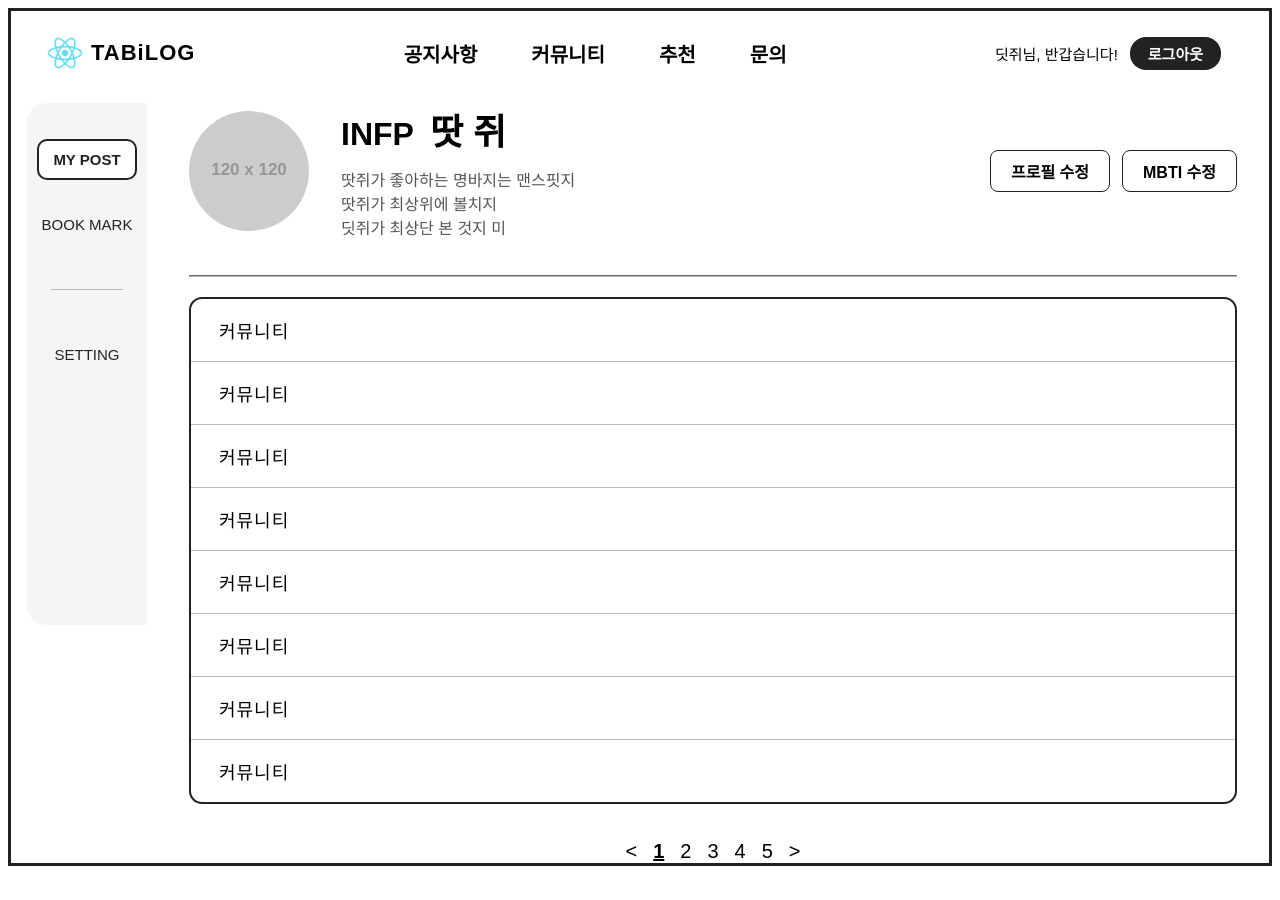
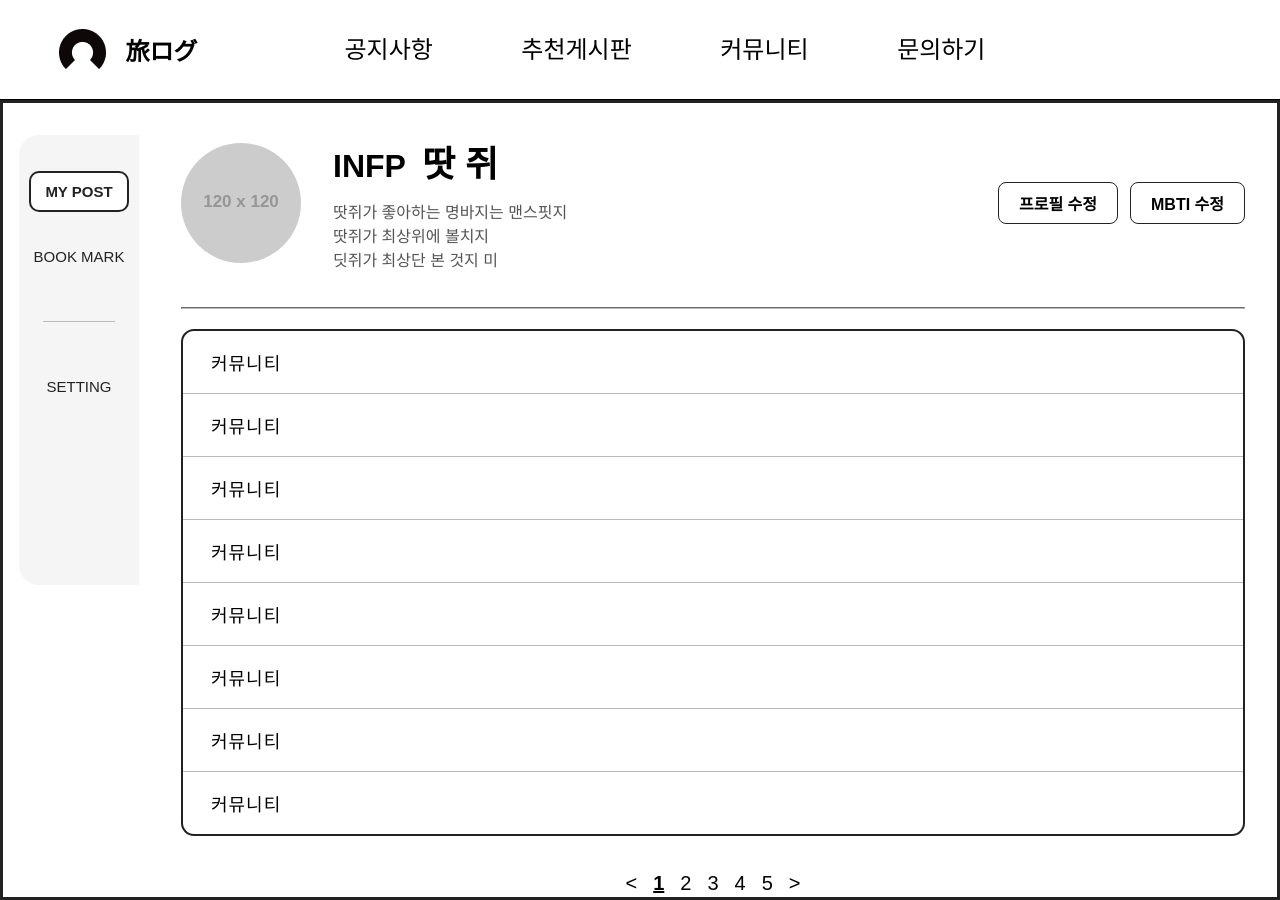
Before and after one commit to seo3154/TabiLog, a React (Create React App) app in the folder frontend/: page /mypage in a window 1280 px wide. Before the commit the page ends 874 px from the top, so only its background shows below. Built offline with nearby package versions, Linux system fonts and the light colour scheme.

Commit message:
신 창 섭
정 상 화

```diff
--- a/frontend/src/App.js
+++ b/frontend/src/App.js
@@ -2,15 +2,21 @@ import { Routes, Route } from "react-router-dom";
 import MainPage from "./pages/MainPage";
 import MyPage from "./pages/MyPage";
 import NoticePage from "./pages/NoticePage";
+import Header from "./components/Header";
+
+// ... 기타 페이지
 
 function App() {
   return (
-    <Routes>
-      <Route path="/" element={<MainPage />} />
-      <Route path="/mypage" element={<MyPage />} />
-      {/* NoticePage에서 중첩 라우팅 처리 */}
-      <Route path="/notice/*" element={<NoticePage />} />
-    </Routes>
+    <>
+      <Header />
+      <Routes>
+        <Route path="/" element={<MainPage />} />
+        <Route path="/mypage" element={<MyPage />} />
+        <Route path="/notice/*" element={<NoticePage />} />
+        {/* 기타 Route 추가 */}
+      </Routes>
+    </>
   );
 }
 
--- a/frontend/src/components/header.jsx
+++ b/frontend/src/components/header.jsx
@@ -1,40 +1,30 @@
-import React from 'react';
-import '../styles/header.css'
-import logo from '../assets/logo.png'
+import React from "react";
+import { Link } from "react-router-dom"; // 추가!
+import "../styles/Header.css";
+import logo from "../assets/logo.png";
 
 const Header = () => {
   return (
     <header>
       <div className="logo">
-        <a href="index.html">
+        <Link to="/">
           <img src={logo} alt="로고" />
           <h2>旅ログ</h2>
-        </a>
+        </Link>
       </div>
 
       <ul className="menu">
         <li>
-          <a href="#">
-            공지사항
-          </a>
+          <Link to="/notice">공지사항</Link>
         </li>
-
         <li>
-          <a href="#">
-            추천게시판
-          </a>
+          <Link to="/recommend">추천게시판</Link>
         </li>
-
         <li>
-          <a href="#">
-            커뮤니티
-          </a>
+          <Link to="/community">커뮤니티</Link>
         </li>
-
         <li>
-          <a href="#">
-            문의하기
-          </a>
+          <Link to="/contact">문의하기</Link>
         </li>
       </ul>
     </header>
--- a/frontend/src/pages/MainPage.jsx
+++ b/frontend/src/pages/MainPage.jsx
@@ -7,12 +7,6 @@ function MainPage() {
     <div style={{ padding: 32 }}>
       <h1>旅ログ 메인페이지</h1>
       <div style={{ marginTop: 32, display: "flex", gap: 16 }}>
-        <button
-          onClick={() => navigate("/notice")}
-          style={{ padding: "12px 32px", fontSize: 18, cursor: "pointer" }}
-        >
-          공지사항 페이지로 이동
-        </button>
         <button
           onClick={() => navigate("/mypage")}
           style={{ padding: "12px 32px", fontSize: 18, cursor: "pointer" }}
--- a/frontend/src/pages/MyPage.jsx
+++ b/frontend/src/pages/MyPage.jsx
@@ -26,52 +26,6 @@ export default function MyPage() {
       }}
     >
       {/* 상단 네비 */}
-      <header
-        style={{
-          display: "flex",
-          alignItems: "center",
-          justifyContent: "space-between",
-          padding: "24px 48px 0 36px",
-        }}
-      >
-        <div style={{ display: "flex", alignItems: "center", gap: 8 }}>
-          <img
-            src="/logo192.png"
-            alt="TABiLOG"
-            style={{ width: 36, height: 36 }}
-          />
-          <span style={{ fontWeight: "bold", fontSize: 22, letterSpacing: 1 }}>
-            TABiLOG
-          </span>
-        </div>
-        <nav
-          style={{ display: "flex", gap: 54, fontWeight: 700, fontSize: 20 }}
-        >
-          <span>공지사항</span>
-          <span>커뮤니티</span>
-          <span>추천</span>
-          <span>문의</span>
-        </nav>
-        <div style={{ display: "flex", alignItems: "center", gap: 12 }}>
-          <span style={{ fontWeight: 500, fontSize: 15 }}>
-            딧쥐님, 반갑습니다!
-          </span>
-          <button
-            style={{
-              background: "#222",
-              color: "#fff",
-              fontWeight: 700,
-              padding: "6px 18px",
-              borderRadius: 16,
-              border: "none",
-              fontSize: 15,
-              cursor: "pointer",
-            }}
-          >
-            로그아웃
-          </button>
-        </div>
-      </header>
 
       {/* 메인 컨텐츠 래퍼 */}
       <div style={{ display: "flex", alignItems: "flex-start", marginTop: 32 }}>
```
